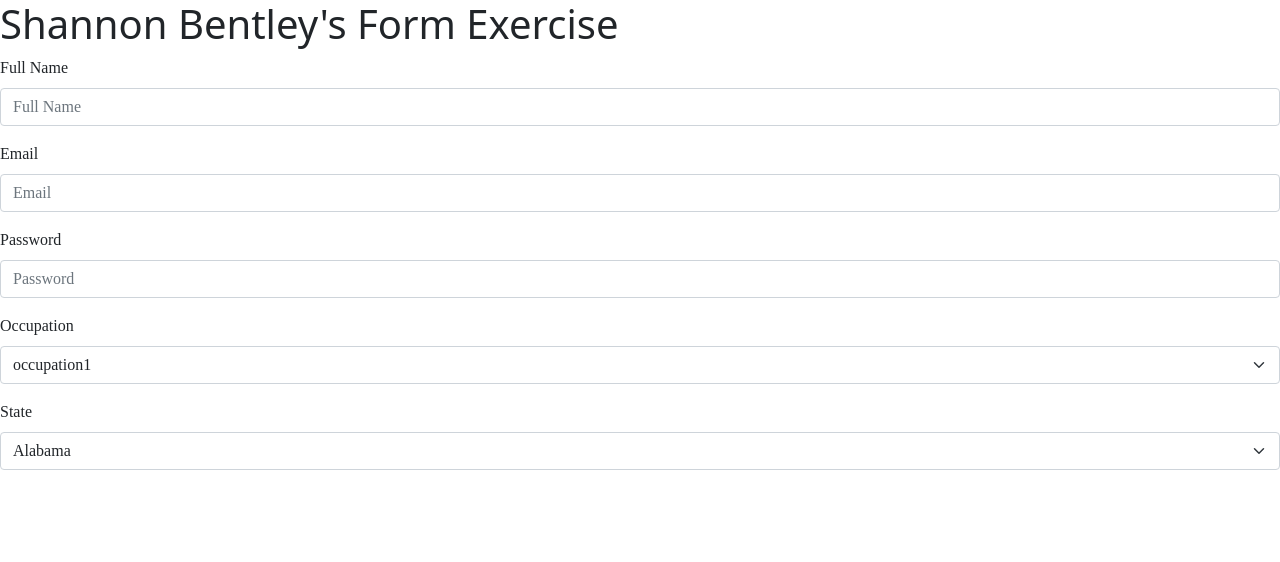
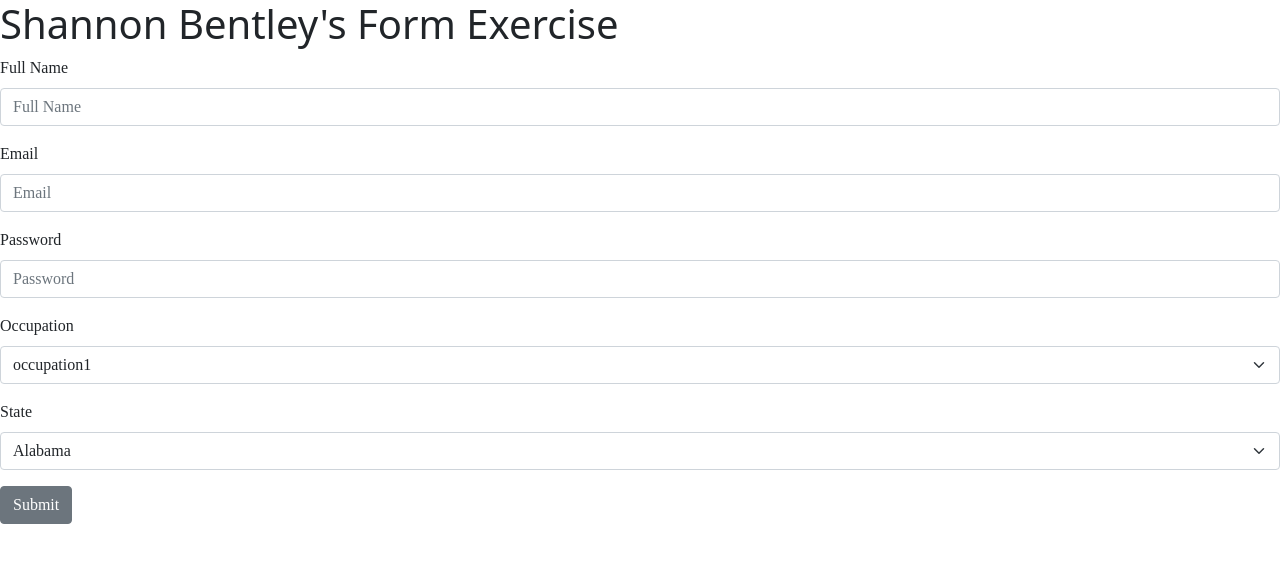
Before and after one commit to shay90210/form-exercise-app, a React (Create React App) app: page / in a window 1280 px wide. Shown: the top 562 px of the page. Built offline with nearby package versions, Linux system fonts and the light colour scheme.

Commit message:
added a button

```diff
--- a/src/components/FormExercise.js
+++ b/src/components/FormExercise.js
@@ -4,7 +4,8 @@ import {
     Label,
     FormGroup,
     Col,
-    Input
+    Input,
+    Button
 } from 'reactstrap';
 
 const FormExercise = () => {
@@ -127,6 +128,8 @@ const FormExercise = () => {
                                     <option value="WY">Wyoming</option>
                                 </Input>
                         </FormGroup>
+
+                        <Button>Submit</Button>
                     </Form>
                 </Formik>
         </div>
```
